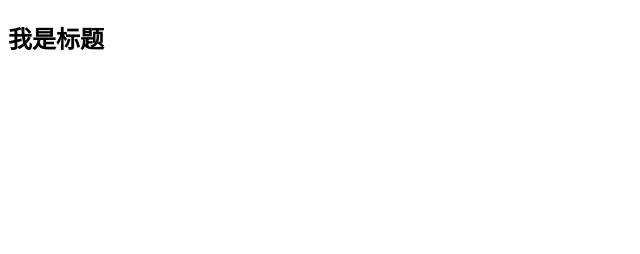
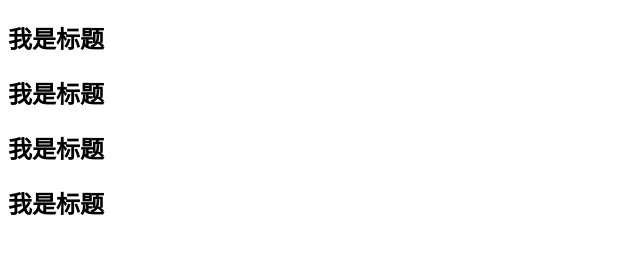
Before and after one commit to FJie7180/project, a plain HTML site: page index.html in a window 1280 px wide. Shown: the whole page, without its empty margins (0-640 px from the left). Drawn offline with Linux system fonts and the light colour scheme.

Commit message:
修改了index

```diff
--- a/index.html
+++ b/index.html
@@ -10,6 +10,9 @@
 
 <body>
     <h2>我是标题</h2>
+    <h2>我是标题</h2>
+    <h2>我是标题</h2>
+    <h2>我是标题</h2>
 </body>
 
 </html>
```
